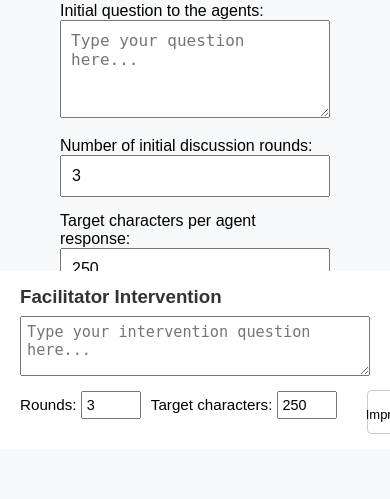
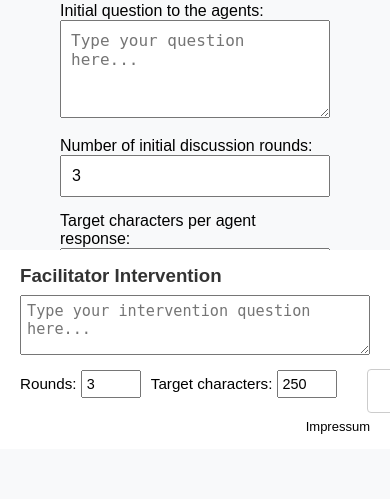
Before and after one commit to tannenbach/focus-ai, a Flask app: page / in a window 390 px wide. Shown: the part 365-864 px from the top of the page. Run offline with Flask 3, Linux system fonts and the light colour scheme.

Commit message:
Implement responsive styles for impressum link
Add responsive styles for narrow windows in followup section.

```diff
--- a/static/style.css
+++ b/static/style.css
@@ -211,6 +211,16 @@ button:hover {
   text-decoration: underline;
 }
 
+/* Responsives Verhalten für schmale Fenster */
+@media (max-width: 800px) {
+  #followup-section .impressum-link {
+    position: static;        /* nicht mehr absolut */
+    display: block;
+    text-align: right;       /* rechts ausrichten */
+    margin-top: 6px;         /* kleiner Abstand unter den Buttons */
+  }
+}
+
 /* Animation */
 @keyframes fadeInWord {
   from { opacity: 0; }
```
